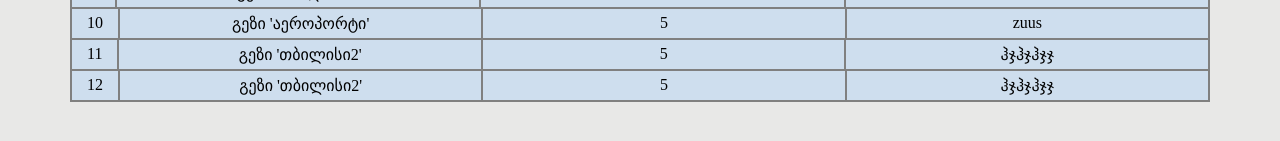
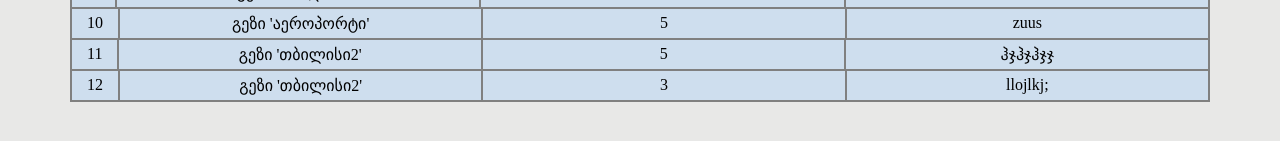
Before and after one commit to KatrinaZuus/Custom-Service_Rating, a React (Vite) app: page /resume in a window 1280 px wide. Shown: the part 471-612 px from the top of the page. Built offline with nearby package versions, Linux system fonts and the light colour scheme.

Commit message:
fix button srtyle

```diff
--- a/src/Page/CostomersPage.tsx
+++ b/src/Page/CostomersPage.tsx
@@ -141,7 +141,7 @@ const RS = styled.div`
 const Cont = styled.div`
     button{
         margin-top: 20px;
-        padding: 3px 8px 6px;
+        padding: 5px 15px 8px;
         border-radius: 8px;
         background-color: #71be71;
         border: none;
@@ -151,6 +151,7 @@ const Cont = styled.div`
         text-shadow: 0 0 20px #757575;
         touch-action: manipulation;
         cursor: pointer;
+        color: #fff;
         :hover{
             background-color: #61e661;
         }
@@ -180,7 +181,7 @@ const Couple = styled.form`
     select{
         padding: 10px;
         border-radius: 8px;
-        color: grey;
+        color: #1e1d1d;
         font-size: 18px;
     }
     label{
--- a/src/data.json
+++ b/src/data.json
@@ -67,10 +67,10 @@
       "comments": "ჰჯჰჯჰჯჯ"
     },
     {
-      "id": "fcc4",
+      "id": "d454",
       "servicePlace": "გეზი 'თბილისი2'",
-      "evaluation": "5",
-      "comments": "ჰჯჰჯჰჯჯ"
+      "evaluation": "3",
+      "comments": "llojlkj;"
     }
   ]
 }
```
